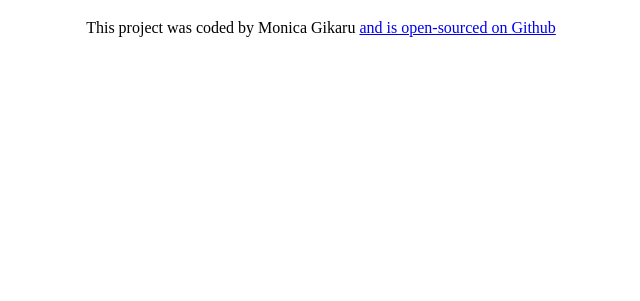
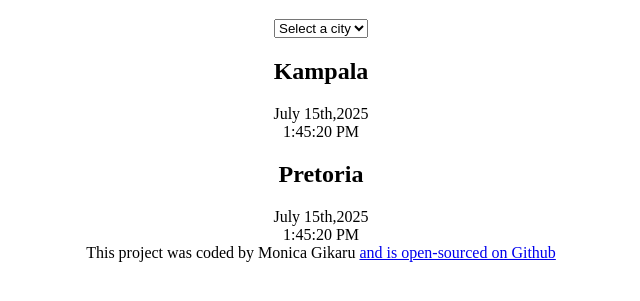
Before and after one commit to Monica-G30/worldclock, a plain HTML site: page index.html in a window 1280 px wide. Shown: the part 61-362 px from the top of the page, without its empty margins (319-959 px from the left). Drawn offline with Linux system fonts and the light colour scheme.

Commit message:
Added the basic html

```diff
--- a/index.html
+++ b/index.html
@@ -7,7 +7,26 @@
     <title>World Clock</title>
   </head>
   <body>
-    <h1>World Clock</h1>
+    <div class="container">
+      <h1>World Clock</h1>
+
+      <select>
+        <option value="">Select a city</option>
+        <option value="nairobi">Nairobi</option>
+        <option value="accra">Accra</option>
+        <option value="tokyo">Tokyo</option>
+      </select>
+      <div class="city">
+        <h2>Kampala</h2>
+        <div class="date">July 15th,2025</div>
+        <div class="time">1:45:20 PM</div>
+      </div>
+      <div class="city">
+        <h2>Pretoria</h2>
+        <div class="date">July 15th,2025</div>
+        <div class="time">1:45:20 PM</div>
+      </div>
+    </div>
     <footer>
       This project was coded by Monica Gikaru
       <a href="https://github.com/Monica-G30/worldclock" target="_blank"
```
